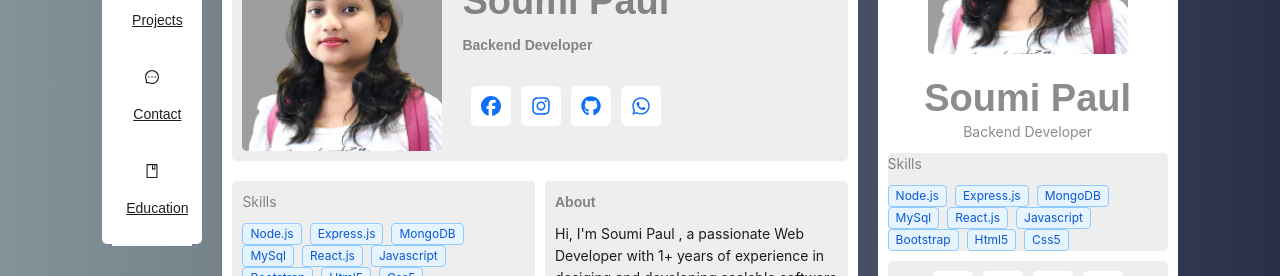
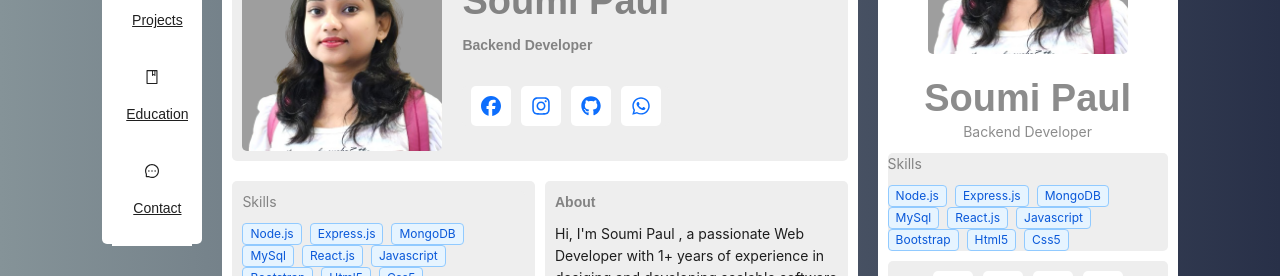
Before and after one commit to Soumi-Paul-dev-99/Personal-Portfolio-By-Soumi, a React (Vite) app: page / in a window 1280 px wide. Shown: the part 172-448 px from the top of the page. Built offline with nearby package versions, Linux system fonts and the light colour scheme; a web font is replaced by a local one.

Commit message:
contact change

```diff
--- a/src/Components/Navbar/Navbar.jsx
+++ b/src/Components/Navbar/Navbar.jsx
@@ -3,7 +3,7 @@ import {
   AppstoreOutlined,
   MailOutlined,
   MessageOutlined,
-  BookOutlined
+  BookOutlined,
 } from "@ant-design/icons";
 import { Link } from "react-router-dom";
 import { Menu } from "antd";
@@ -21,15 +21,15 @@ const items = [
     icon: <AppstoreOutlined />,
   },
   {
-    label: <Link to="/contact">Contact</Link>,
-    key: "contact",
-    icon: <MessageOutlined />,
-  },
-  {
     label: <Link to="/education">Education</Link>,
     key: "education",
     icon: <BookOutlined />,
   },
+  {
+    label: <Link to="/contact">Contact</Link>,
+    key: "contact",
+    icon: <MessageOutlined />,
+  }
 ];
 const Navbar = () => {
   const [current, setCurrent] = useState("about");
```
